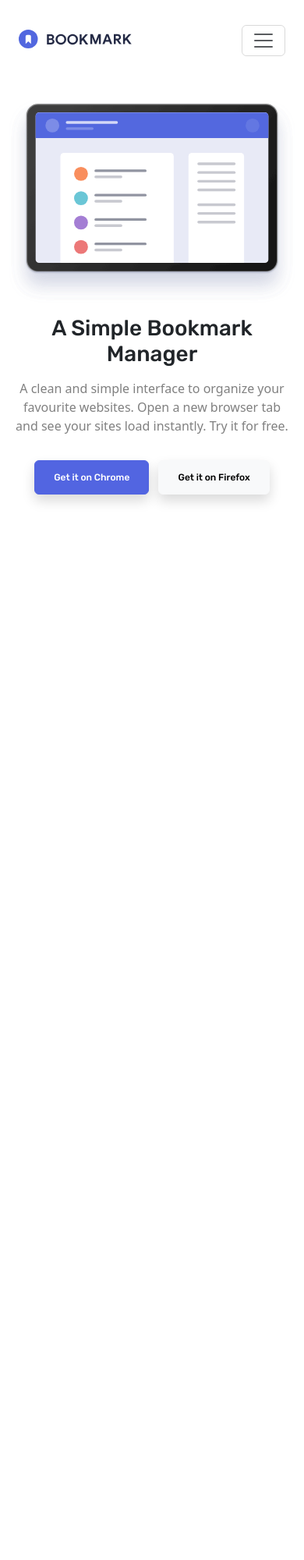
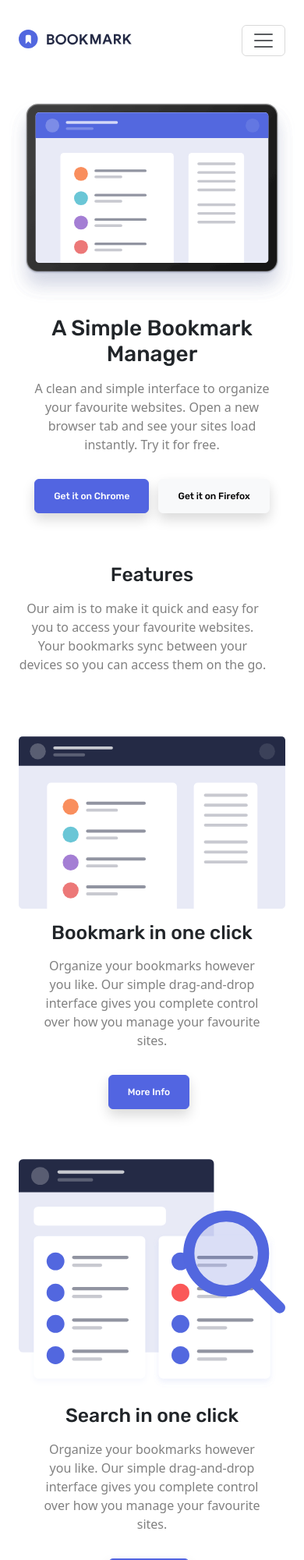
Before and after one commit to laradelrio/Sprint_2.github.io, a website: page index.html in a window 390 px wide. Shown: the top 2000 px of the page at 78% size. Before the commit the page ends 844 px from the top, so only its background shows below. Drawn offline with nearby package versions, Linux system fonts and the light colour scheme.

Commit message:
ex2 first adds

```diff
--- a/index.html
+++ b/index.html
@@ -45,11 +45,12 @@
         </nav>
     </div>
 
-    <div class="container m">
+    <div class="container mb-5">
         <div class="row justify-content-center align-items-center mt-5">
             <div class="col-12 col-md-6 order-2 order-md-1 text-center text-md-start p-3 ">
-            <h3 >A Simple Bookmark Manager</h3>
-            <p> A clean and simple interface to organize your favourite websites. Open a new browser tab and see your sites load instantly. Try it for free.</p>
+                <h1>A Simple Bookmark Manager</h1>
+                <p class="pe-4 ps-4 pe-md-0 ps-md-0"> A clean and simple interface to organize your favourite websites.
+                    Open a new browser tab and see your sites load instantly. Try it for free.</p>
                 <button type="button" class="btn btn-primary shadow me-2">Get it on Chrome</button>
                 <button type="button" class="btn btn-light shadow">Get it on Firefox</button>
             </div>
@@ -59,7 +60,63 @@
         </div>
     </div>
 
-    <script src="node_modules/bootstrap/dist/js/bootstrap.min.js"></script>
+
+    <div class="container text-center">
+        <div class="row">
+            <h2 class="col-12">Features</h2>
+            <div class="row">
+                <p class="col-12 col-md-6 offset-md-3 pe-4 ps-4">Our aim is to make it quick and easy for you to access your
+                    favourite websites. Your bookmarks sync between your devices so you can access them on the go.</p>
+            </div>
+        </div>
+    </div>
+
+<div class="container">
+    <div class="container mb-5">
+        <div class="row justify-content-center align-items-center mt-5">
+            <div class="col-12 col-md-6">
+                <img class="img-responsive" width="100%" src="Imagenes/illustration-features-tab-1.svg" alt="computer screen">
+            </div>
+            <div class="col-12 col-md-5 offset-md-1 text-center text-md-start p-3 ">
+                <h2> Bookmark in one click</h2>
+                <p class="pe-4 ps-4 pe-md-0 ps-md-0"> Organize your bookmarks however you like. Our simple drag-and-drop interface gives you complete control over how you manage your favourite sites.</p>
+                <button type="button" class="btn btn-primary shadow me-2">More Info</button>
+            </div>
+        </div>
+    </div>
+</div>
+
+<div class="container">
+    <div class="container mb-5">
+        <div class="row justify-content-center align-items-center mt-5">
+            <div class="col-12 col-md-6">
+                <img class="img-responsive" width="100%" src="Imagenes\illustration-features-tab-2.svg" alt="computer screen">
+            </div>
+            <div class="col-12 col-md-5 offset-md-1 text-center text-md-start p-3 ">
+                <h2> Search in one click</h2>
+                <p class="pe-4 ps-4 pe-md-0 ps-md-0"> Organize your bookmarks however you like. Our simple drag-and-drop interface gives you complete control over how you manage your favourite sites.</p>
+                <button type="button" class="btn btn-primary shadow me-2">More Info</button>
+            </div>
+        </div>
+    </div>
+</div>
+
+<div class="container">
+    <div class="container mb-5">
+        <div class="row justify-content-center align-items-center mt-5">
+            <div class="col-12 col-md-6">
+                <img class="img-responsive" width="100%" src="Imagenes\illustration-features-tab-3.svg" alt="computer screen">
+            </div>
+            <div class="col-12 col-md-5 offset-md-1 text-center text-md-start p-3 ">
+                <h2> Share in one click</h2>
+                <p class="pe-4 ps-4 pe-md-0 ps-md-0"> Organize your bookmarks however you like. Our simple drag-and-drop interface gives you complete control over how you manage your favourite sites.</p>
+                <button type="button" class="btn btn-primary shadow me-2">More Info</button>
+            </div>
+        </div>
+    </div>
+</div>
+  <script src="node_modules/bootstrap/dist/js/bootstrap.bundle.min.js"></script>
+
 </body>
 
 </html>
--- a/styles/main.scss
+++ b/styles/main.scss
@@ -1,49 +1,47 @@
-
 //Variables
 //Primary colors;
 $primary: #5265E1;
-$secondary:#FA5959;
+$secondary: #FA5959;
+
+//Navbar
 
 $nav-link-font-size: 0.75rem;
 $nav-link-font-weight: 500;
-nav{
+
+nav {
     text-transform: uppercase;
     letter-spacing: 2px;
-    button{
-        text-transform: uppercase;
-        letter-spacing: 2px;
-    }
 }
 
-$btn-padding-x: 1.5rem;
-$btn-padding-y: 0.75rem;
-$btn-font-family: 'Rubik', sans-serif;
 
 //Headings:
-$h3-font-size: 2.5rem;
 $headings-font-weight: 575;
-$headings-font-family:'Rubik', sans-serif;
+$headings-font-family: 'Rubik', sans-serif;
 $headings-margin-bottom: 1rem;
-$btn-font-weight: light;
-$btn-font-size: 12px;;
+
+
 
 //paragraph
 $paragraph-margin-bottom: 2rem;
 
 body {
-    p{
+    p {
         color: gray;
     }
 }
 
-//Buttons
-
+//Button
+$btn-font-weight: light;
+$btn-font-size: 12px;;
+$btn-padding-x: 1.5rem;
+$btn-padding-y: 0.75rem;
+$btn-font-family: 'Rubik', sans-serif;
 
 
 
 
 //import the functions and variables
-@import "../node_modules/bootstrap/scss/_functions";
+@import "../node_modules/bootstrap/scss/_functions ";
 @import "../node_modules/bootstrap/scss/_variables";
 
 
```
Also changed, not shown: styles/main.css, 1 other file. Lines whose indentation alone changed are shown as unchanged.
